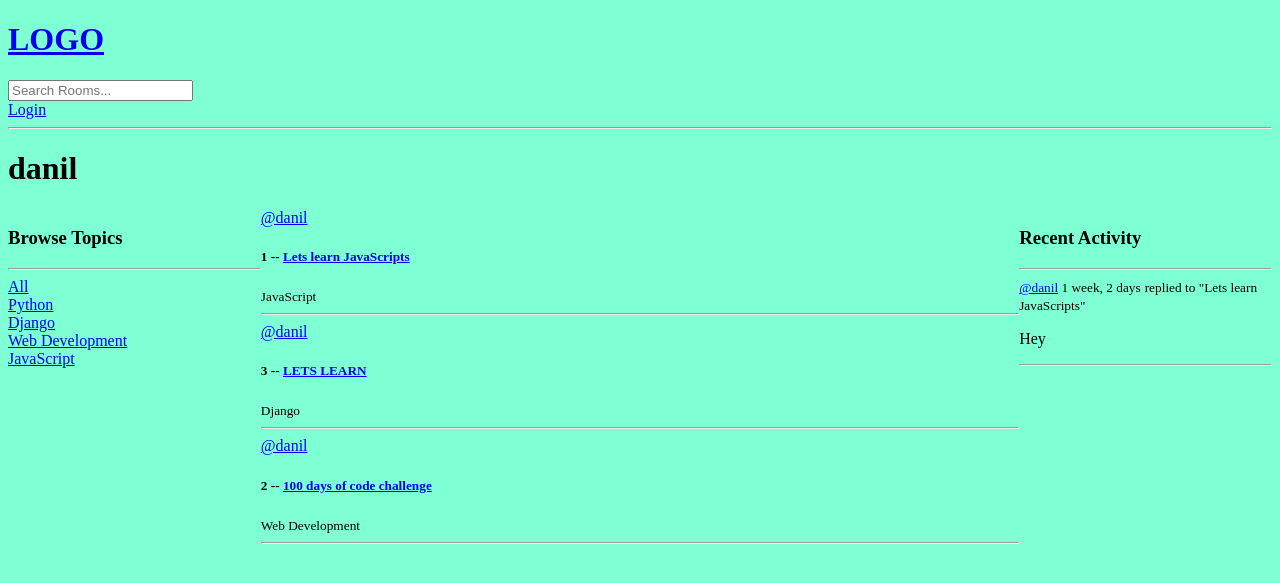
After one commit to DanilSaitov/studybud, a Django app: page /profile/1/ in a window 1280 px wide. The commit adds this page. Shown: the top 583 px of the page. Run offline with Django 5.2, Linux system fonts and the light colour scheme; data comes from the database, SQL or seed files in the repository; both versions use the stored data as it was after the commit.

Commit message:
Activity Feed & User Profile Page

```diff
--- a/base/models.py
+++ b/base/models.py
@@ -35,5 +35,8 @@ class Message(models.Model):
     updated = models.DateTimeField(auto_now=True)
     created = models.DateTimeField(auto_now_add=True)
 
+    class Meta:
+        ordering = ['-updated', '-created']
+
     def __str__(self):
         return self.body[0:50]
--- /dev/null
+++ b/base/templates/base/activity_component.html
@@ -0,0 +1,15 @@
+<h3>Recent Activity</h3>
+		<hr />
+		{% for message in room_messages %}
+		<div>
+			<small><a href="{% url 'user-profile' message.user.id %}">@{{message.user}}</a> {{message.created|timesince}}</small>
+			<small>replied to "{{message.room}}"</small>
+
+			<p>{{message}}</p>
+			{% if request.user == message.user %}
+			<a href="{% url 'delete-message' message.id %}">Delete</a>
+			{% endif %}
+            <hr>
+		</div>
+
+		{% endfor %}
--- /dev/null
+++ b/base/templates/base/feed_component.html
@@ -0,0 +1,17 @@
+<div>
+    {% for room in rooms %}
+    <div>
+        {% if request.user == room.host %}
+        <a href="{% url 'update-room' room.id %}">Edit</a>
+        <a href="{% url 'delete-room' room.id %}">Delete</a>
+        {% endif %}
+        <a href="{% url 'user-profile' room.host.id %}">@{{room.host.username}}</a>
+        <h5>
+            {{room.id}} -- <a href="{% url 'room' room.id %}">{{room.name}}</a>
+        </h5>
+        <small>{{room.topic.name}}</small>
+        <hr />
+    </div>
+
+    {% endfor %}
+</div>
--- /dev/null
+++ b/base/templates/base/profile.html
@@ -0,0 +1,29 @@
+{% extends 'main.html' %}
+
+
+{% block content %}
+
+<style>
+    .profile-container{
+        display: grid;
+        grid-template-columns: 1fr 3fr 1fr;
+    }
+</style>
+
+<h1>{{user.username}}</h1>
+
+<div class="profile-container">
+    <div>
+        {% include 'base/topics_component.html' %}
+    </div>
+
+    <div>
+        {% include 'base/feed_component.html' %}
+    </div>
+
+    <div>
+        {% include 'base/activity_component.html' %}
+    </div>
+</div>
+
+{% endblock content %}
--- /dev/null
+++ b/base/templates/base/topics_component.html
@@ -0,0 +1,12 @@
+<h3>Browse Topics</h3>
+		<hr />
+
+		<div>
+			<a href="{% url 'home' %}">All</a>
+		</div>
+
+		{% for topic in topics %}
+		<div>
+			<a href="{% url 'home' %}?q={{topic.name}}">{{topic.name}}</a>
+		</div>
+		{% endfor %}
--- a/base/urls.py
+++ b/base/urls.py
@@ -8,6 +8,7 @@ urlpatterns = [
 
     path('', views.home, name="home"),
     path('room/<str:pk>/', views.room, name="room"),
+    path('profile/<str:pk>/', views.userProfile, name="user-profile"),
 
     path('create-room/', views.createRoom, name="create-room"),
     path('update-room/<str:pk>/', views.updateRoom, name="update-room"),
--- a/base/views.py
+++ b/base/views.py
@@ -78,8 +78,8 @@ def home(request):
 
     topics = Topic.objects.all()
     room_count = rooms.count()
-
-    context = {'rooms': rooms, 'topics': topics, 'room_count': room_count}
+    room_messages = Message.objects.filter(Q(room__topic__name__icontains=q))
+    context = {'rooms': rooms, 'topics': topics, 'room_count': room_count, 'room_messages': room_messages}
     return render(request, 'base/home.html', context)
 
 
@@ -99,6 +99,15 @@ def room(request, pk):
 
     context = {'room': room, 'room_messages': room_messages, 'participants': participants}
     return render(request, 'base/room.html', context)
+
+def userProfile(request, pk):
+    user = User.objects.get(id=pk)
+    rooms = user.room_set.all()
+    room_messages = user.message_set.all()
+    topics = Topic.objects.all()
+    context = {'user': user, 'rooms': rooms,
+               'room_messages': room_messages, 'topics': topics}
+    return render(request, 'base/profile.html', context)
 
 @login_required(login_url='login')
 def createRoom(request):
--- /dev/null
+++ b/static/styles/main.css
@@ -0,0 +1,3 @@
+body {
+    background-color: aquamarine;
+}
--- a/studybud/settings.py
+++ b/studybud/settings.py
@@ -122,6 +122,12 @@ USE_TZ = True
 
 STATIC_URL = 'static/'
 
+STATICFILES_DIRS = [
+    BASE_DIR / 'static'
+]
+
+#STATIC_ROOT =
+
 # Default primary key field type
 # https://docs.djangoproject.com/en/5.1/ref/settings/#default-auto-field
 
--- a/templates/main.html
+++ b/templates/main.html
@@ -1,10 +1,12 @@
 <!DOCTYPE html>
+{% load static %}
 <html>
 <head>
     <meta charset='utf-8'>
     <meta http-equiv='X-UA-Compatible' content='IE=edge'>
     <title>StudyBud</title>
     <meta name='viewport' content='width=device-width, initial-scale=1'>
+    <link rel="stylesheet" type="text/css" media="screen" href="{% static  'styles/main.css' %}">
 </head>
 <body>
     {% include 'navbar.html' %}
@@ -18,6 +20,7 @@
     </ul>
     {% endif %}
 
+
     {% block content %}
 
     {% endblock %}
```
Also changed, not shown: base/templates/base/home.html (+9 -39 lines), db.sqlite3, 2 other files.
